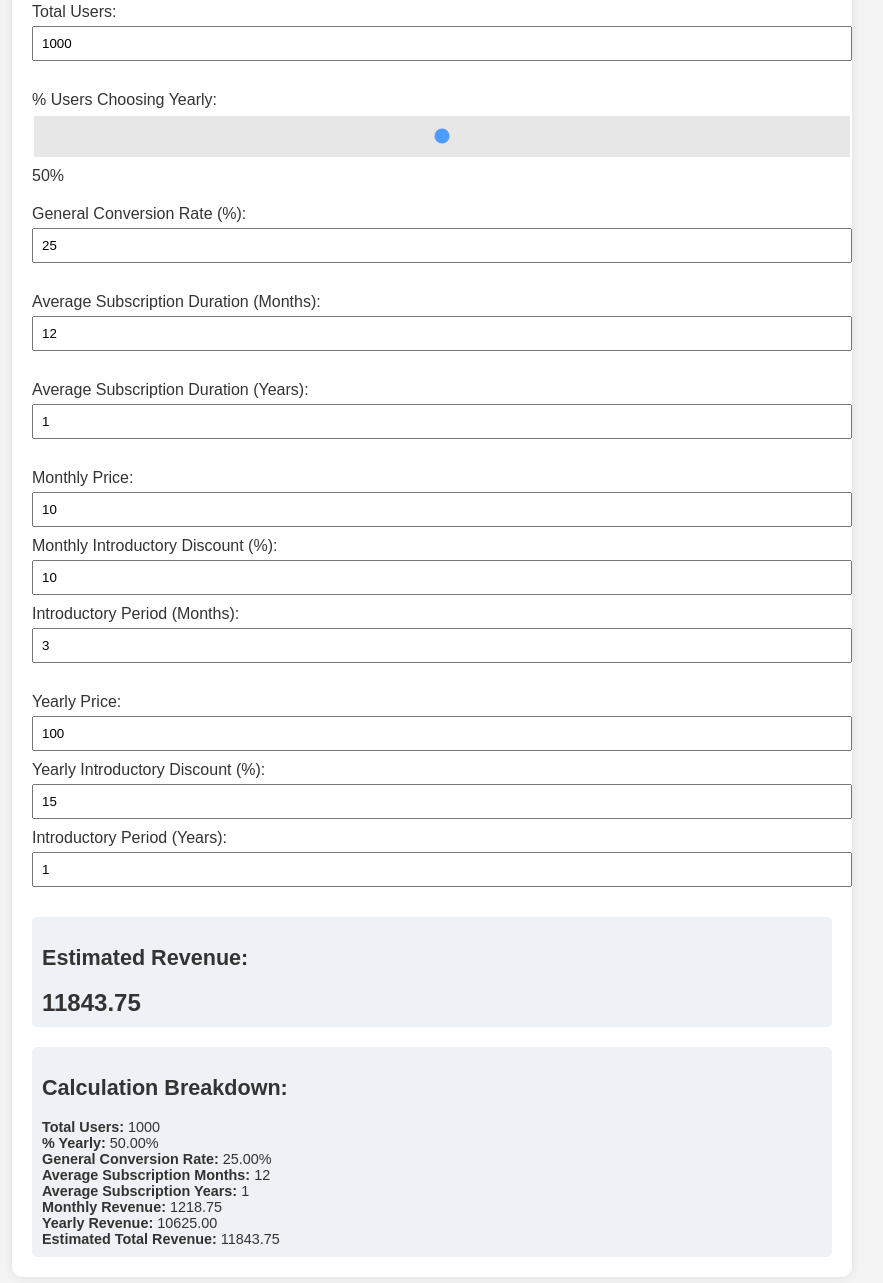
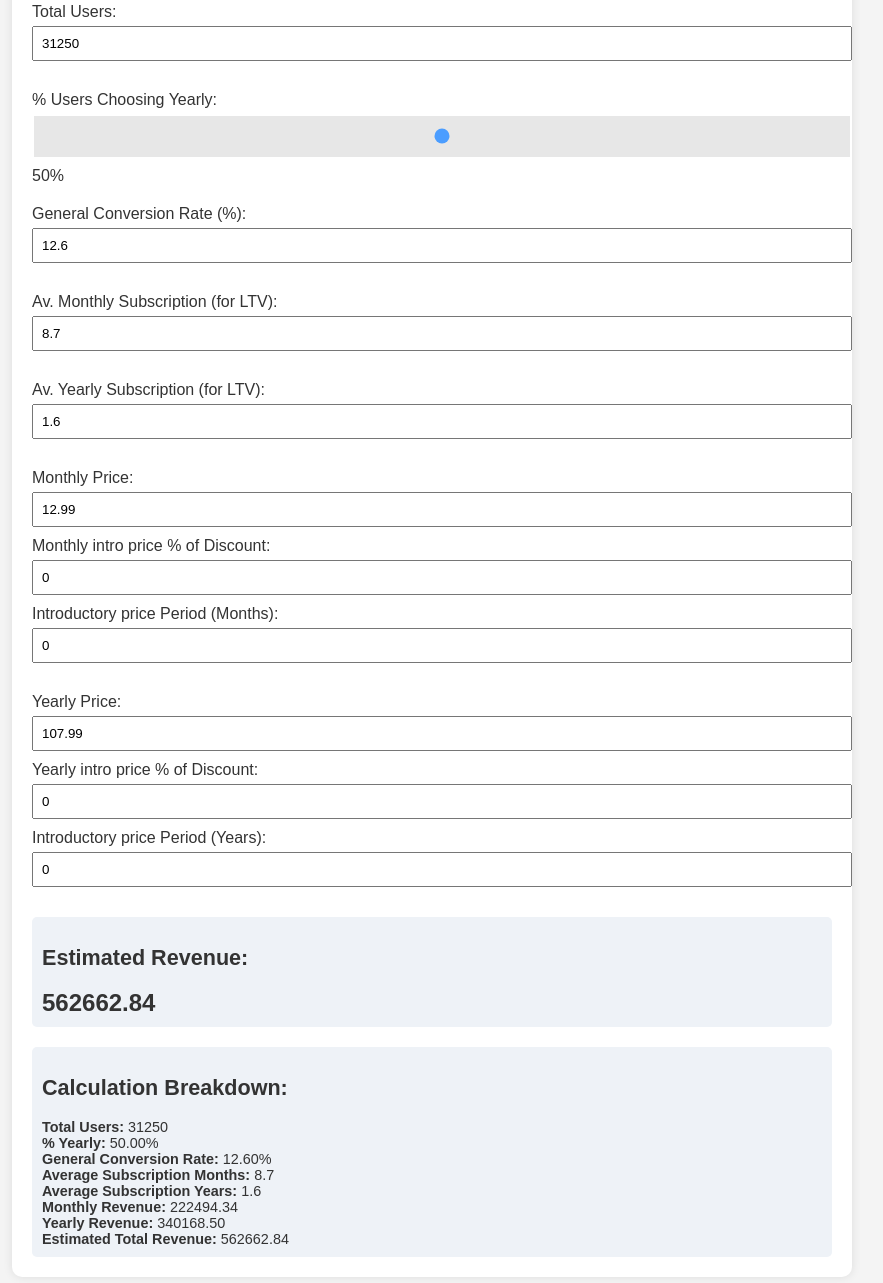
Before and after one commit to siragnabih/saas-pricing-calculator, a plain HTML site: page index.html in a window 1280 px wide. Shown: the part 117-1400 px from the top of the page, without its empty margins (208-1091 px from the left). Drawn offline with Linux system fonts and the light colour scheme.

Commit message:
Update project files

```diff
--- a/index.html
+++ b/index.html
@@ -13,50 +13,50 @@
         <!-- Total Users -->
         <div class="input-group">
             <label>Total Users:</label>
-            <input type="number" id="total-users" value="1000">
+            <input type="number" id="total-users" value="31250">
         </div>
 
         <!-- Percentage of Users Choosing Yearly -->
         <div class="input-group">
             <label>% Users Choosing Yearly:</label>
             <input type="range" id="percent-yearly" min="0" max="100" value="50">
-            <span id="percent-yearly-value">50%</span>
+            <span id="percent-yearly-value">42%</span>
         </div>
 
         <!-- General Conversion Rate -->
         <div class="input-group">
             <label>General Conversion Rate (%):</label>
-            <input type="number" id="conversion-rate" value="25">
+            <input type="number" id="conversion-rate" value="12.6">
         </div>
 
         <!-- Average Subscription Periods -->
         <div class="input-group">
-            <label>Average Subscription Duration (Months):</label>
-            <input type="number" id="avg-subscription-months" value="12">
+            <label>Av. Monthly Subscription (for LTV):</label>
+            <input type="number" id="avg-subscription-months" value="8.7">
         </div>
         <div class="input-group">
-            <label>Average Subscription Duration (Years):</label>
-            <input type="number" id="avg-subscription-years" value="1">
+            <label>Av. Yearly Subscription (for LTV):</label>
+            <input type="number" id="avg-subscription-years" value="1.6">
         </div>
 
         <!-- Monthly Plan Details -->
         <div class="input-group">
             <label>Monthly Price:</label>
-            <input type="number" id="monthly-price" value="10">
-            <label>Monthly Introductory Discount (%):</label>
-            <input type="number" id="monthly-intro-discount" value="10">
-            <label>Introductory Period (Months):</label>
-            <input type="number" id="monthly-intro-period" value="3">
+            <input type="number" id="monthly-price" value="12.99">
+            <label>Monthly intro price % of Discount:</label>
+            <input type="number" id="monthly-intro-discount" value="0">
+            <label>Introductory price Period (Months):</label>
+            <input type="number" id="monthly-intro-period" value="0">
         </div>
 
         <!-- Yearly Plan Details -->
         <div class="input-group">
             <label>Yearly Price:</label>
-            <input type="number" id="yearly-price" value="100">
-            <label>Yearly Introductory Discount (%):</label>
-            <input type="number" id="yearly-intro-discount" value="15">
-            <label>Introductory Period (Years):</label>
-            <input type="number" id="yearly-intro-period" value="1">
+            <input type="number" id="yearly-price" value="107.99">
+            <label>Yearly intro price % of Discount:</label>
+            <input type="number" id="yearly-intro-discount" value="0">
+            <label>Introductory price Period (Years):</label>
+            <input type="number" id="yearly-intro-period" value="0">
         </div>
 
         <!-- Result Display -->
--- a/script.js
+++ b/script.js
@@ -15,25 +15,23 @@ function calculateEstimatedRevenue() {
     const yearlyDiscount = parseFloat(document.getElementById('yearly-intro-discount').value) / 100;
     const yearlyDiscountPeriod = parseFloat(document.getElementById('yearly-intro-period').value);
 
-    // Calculate monthly revenue
-    let monthlyRevenue = 0;
+    // Monthly Revenue Calculation
+    let monthlyRevenue = monthlyPrice * generalConversionRate * totalUsers * percentMonthly;
     if (avgSubscriptionMonths > 0) {
-        monthlyRevenue = monthlyPrice * generalConversionRate * totalUsers * percentMonthly;
-        // Apply discount for the discount period
+        monthlyRevenue *= Math.min(avgSubscriptionMonths, 12);
         if (monthlyDiscountPeriod > 0) {
-            const discountedMonths = Math.min(monthlyDiscountPeriod, avgSubscriptionMonths);
-            monthlyRevenue *= ((avgSubscriptionMonths - discountedMonths) + discountedMonths * (1 - monthlyDiscount)) / avgSubscriptionMonths;
+            const discountDuration = Math.min(monthlyDiscountPeriod, avgSubscriptionMonths);
+            monthlyRevenue *= ((avgSubscriptionMonths - discountDuration) + discountDuration * (1 - monthlyDiscount)) / avgSubscriptionMonths;
         }
     }
 
-    // Calculate yearly revenue
-    let yearlyRevenue = 0;
+    // Yearly Revenue Calculation
+    let yearlyRevenue = yearlyPrice * generalConversionRate * totalUsers * percentYearly;
     if (avgSubscriptionYears > 0) {
-        yearlyRevenue = yearlyPrice * generalConversionRate * totalUsers * percentYearly;
-        // Apply discount for the discount period
+        yearlyRevenue *= avgSubscriptionYears;
         if (yearlyDiscountPeriod > 0) {
-            const discountedYears = Math.min(yearlyDiscountPeriod, avgSubscriptionYears);
-            yearlyRevenue *= ((avgSubscriptionYears - discountedYears) + discountedYears * (1 - yearlyDiscount)) / avgSubscriptionYears;
+            const discountDuration = Math.min(yearlyDiscountPeriod, avgSubscriptionYears);
+            yearlyRevenue *= ((avgSubscriptionYears - discountDuration) + discountDuration * (1 - yearlyDiscount)) / avgSubscriptionYears;
         }
     }
 
@@ -42,7 +40,6 @@ function calculateEstimatedRevenue() {
     document.getElementById('result').textContent = estimatedRevenue.toFixed(2);
     document.getElementById('percent-yearly-value').textContent = `${(percentYearly * 100).toFixed(0)}%`;
 
-    // Update breakdown display
     let breakdownText = `
         <strong>Total Users:</strong> ${totalUsers}<br>
         <strong>% Yearly:</strong> ${(percentYearly * 100).toFixed(2)}%<br>
```
